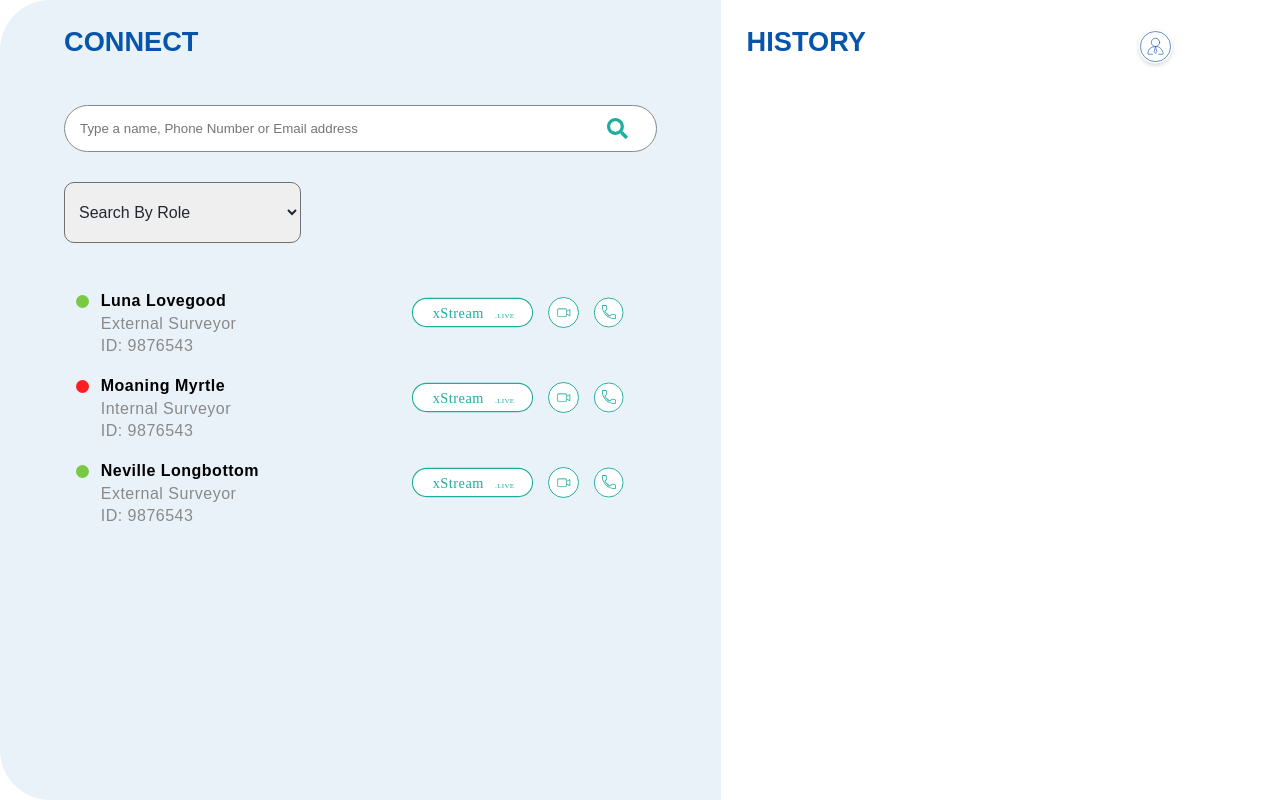
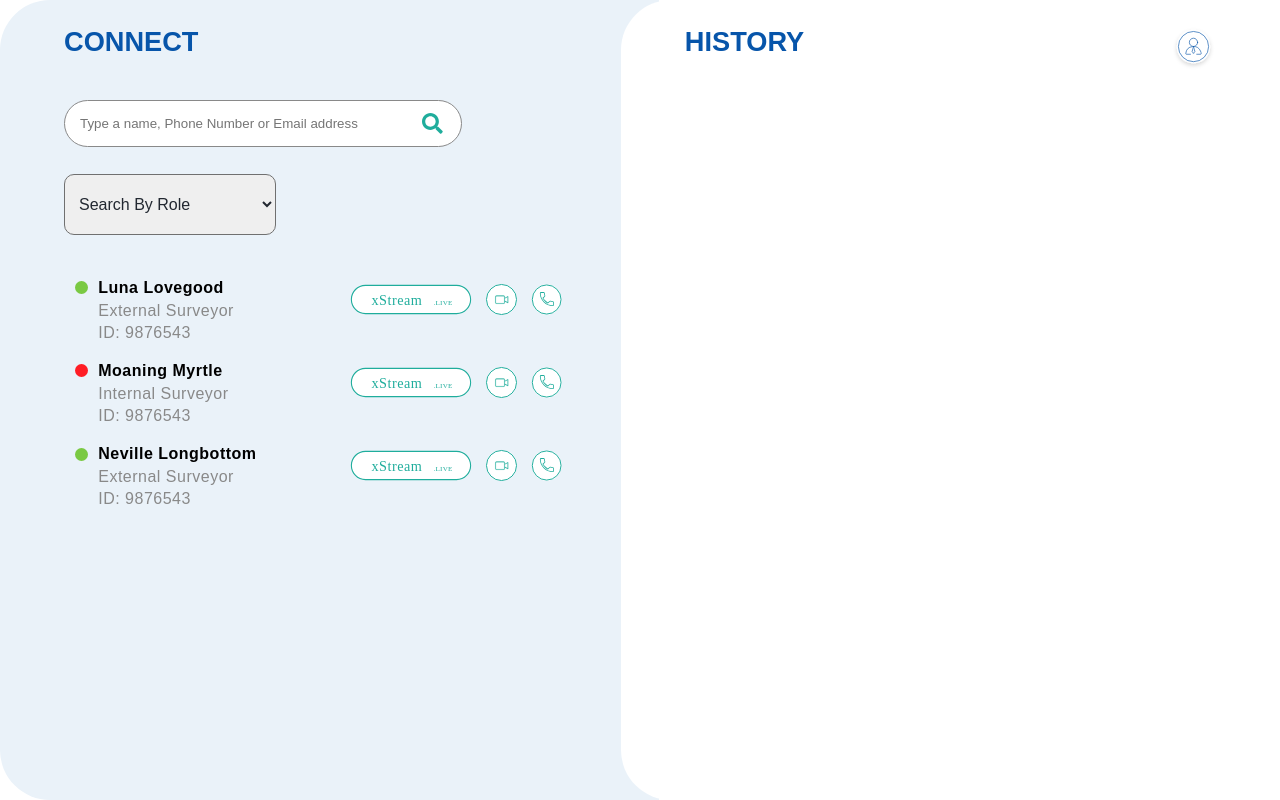
Before and after one commit to Pawan459/normal-screen, a React (Create React App) app: page / in a window 1280 px wide. Built offline with nearby package versions, Linux system fonts and the light colour scheme.

Commit message:
ui fixes

```diff
--- a/src/Components/Connect/ConnectComponent.scss
+++ b/src/Components/Connect/ConnectComponent.scss
@@ -7,10 +7,11 @@
 
   .search{
     position: relative;
+    width: 75%;
     input{
-      min-width: 80ch;
+      width: 100%;
       border-radius: 30px;
-      padding: 15px;
+      padding: 15px 45px 15px 15px;
       outline: none;
       border: 1px solid #898989;
     }
--- a/src/Components/History/HistoryComponent.scss
+++ b/src/Components/History/HistoryComponent.scss
@@ -1,8 +1,9 @@
 .history-component{
   flex: 1;
   min-height: 100vh;
-  padding: 2% 5%;
+  padding: 2% 2% 2% 5%;
   border-radius: 50px 0px 0px 50px;
+  background: #fff;
   position: relative;
   left: -3%;
 }
```
